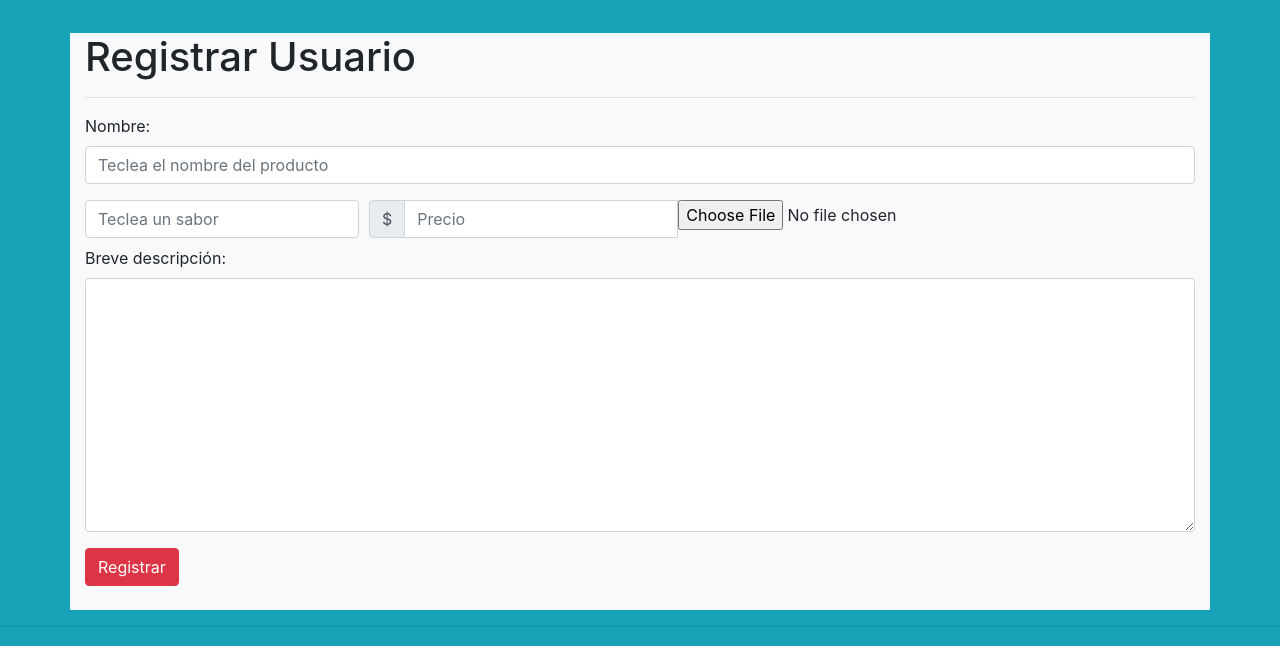
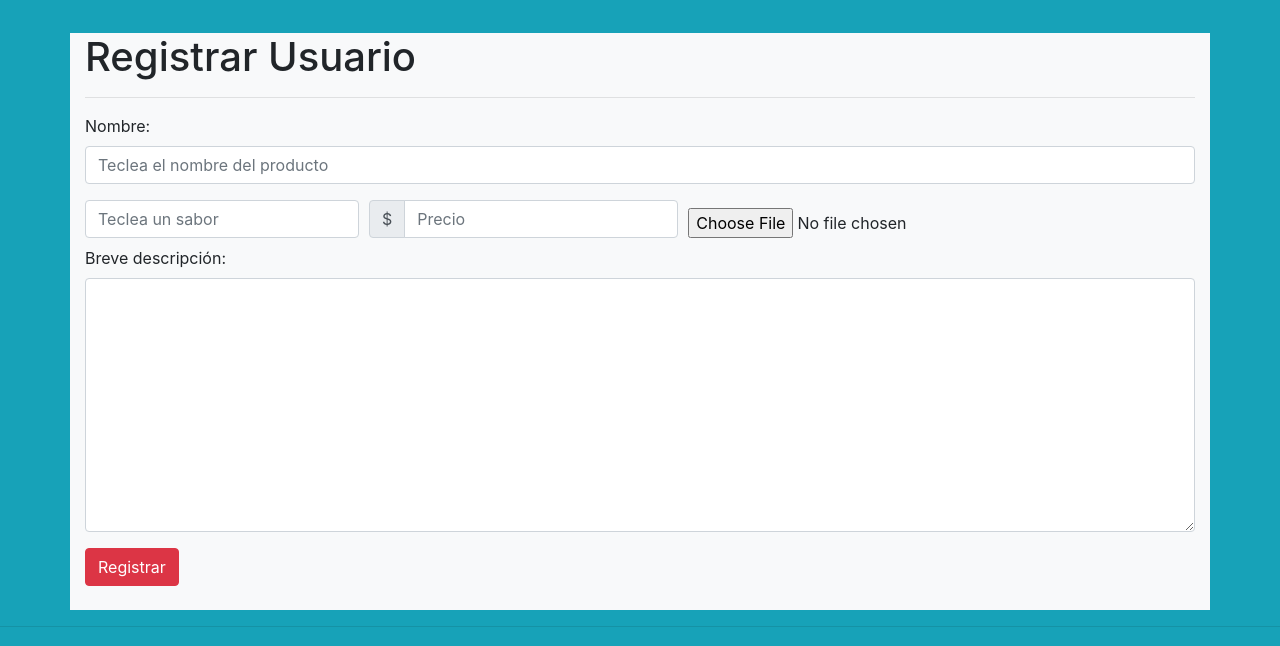
Before and after one commit to Alexander37ss/TiendaBonIce_Parcial2, a PHP site: page /registrarBonIce.php in a window 1280 px wide. Shown: the part 160-806 px from the top of the page. Run offline with PHP 8.4, Linux system fonts and the light colour scheme.

Commit message:
Alineación del file

```diff
--- a/TiendaBonIce_Parcial2/actualizarRegistro.php
+++ b/TiendaBonIce_Parcial2/actualizarRegistro.php
@@ -48,8 +48,10 @@
                                     <div class="input-group-text">$</div>
                                 </div>
                                 <input value="<?php echo $registro["precio"]; ?>" name="precio" type="number" class="form-control" id="inlineFormInputGroup">
-                                <input type="file" name="file1">
                             </div>
+                        </div>
+                        <div class="col-auto">
+                            <input type="file" name="file1">
                         </div>
                     </div>
 
--- a/TiendaBonIce_Parcial2/registrarBonIce.php
+++ b/TiendaBonIce_Parcial2/registrarBonIce.php
@@ -37,8 +37,11 @@
                                     <div class="input-group-text">$</div>
                                 </div>
                                 <input name="precio" type="number" class="form-control" id="inlineFormInputGroup" placeholder="Precio">
-                                <input type="file" name="file1">
+
                             </div>
+                        </div>
+                        <div class="col-auto">
+                            <input type="file" name="file1">
                         </div>
                     </div>
 
```
